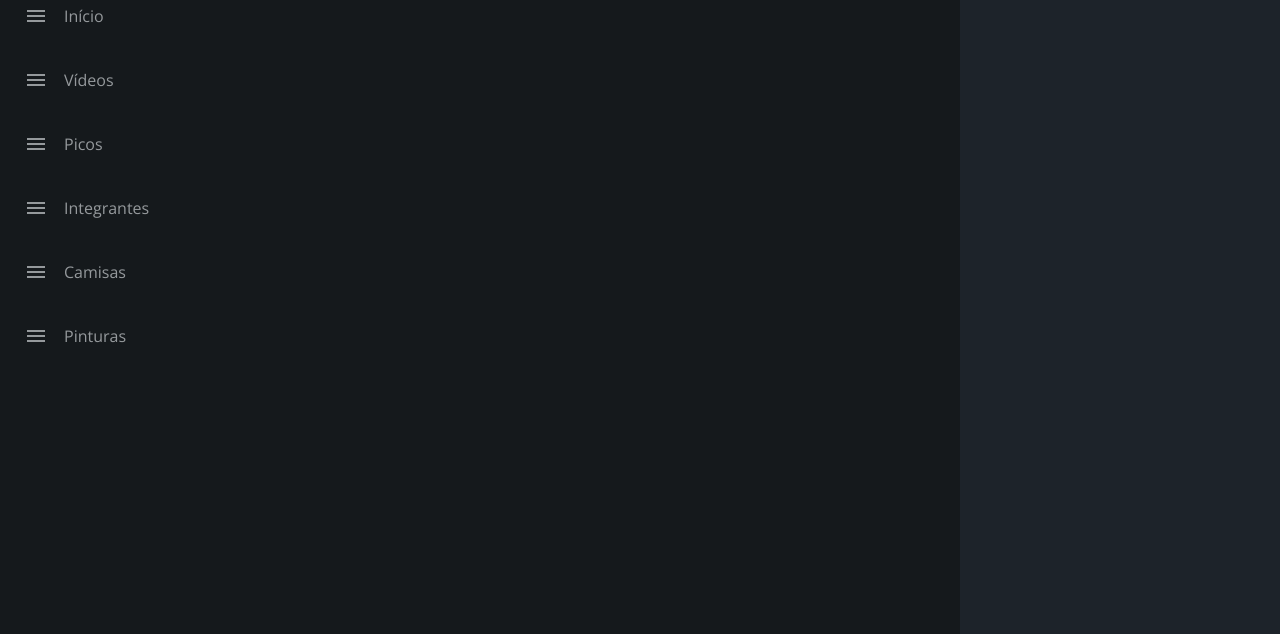
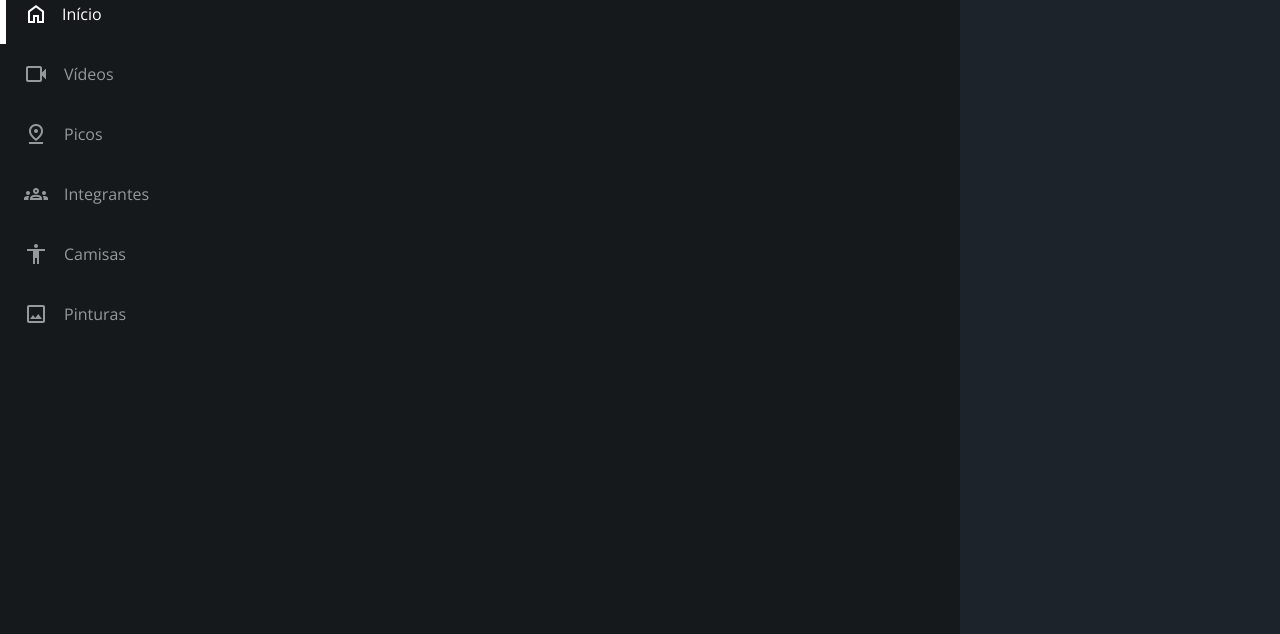
Before and after one commit to mthquevedo/Desenvolvimento-Mobile-e-Desk---Comunidade-de-Skate-, a plain HTML site: page index.html in a window 1280 px wide. Shown: the part 222-856 px from the top of the page. Drawn offline with nearby package versions, Linux system fonts and the light colour scheme.

Commit message:
Customização do menu lateral

```diff
--- a/css/style.css
+++ b/css/style.css
@@ -32,11 +32,17 @@ body {
 }
 
 .menu_lateral_link {
-    height: 64px;
+    height: 60px;
     color: #95999C;
     padding-left: 64px;
     display: flex;
     align-items: center;
+}
+
+.menu_lateral_link--ativo {
+    color: #ffffff;
+    padding-left: 56px;
+    border-left: 6px solid #ffffff;
 }
 
 .material-symbols-outlined {
--- a/index.html
+++ b/index.html
@@ -25,18 +25,18 @@
     </header>
     <nav class="menu_lateral">
         <img src="img/logo.svg" alt="Logotipo da HZC" class="menu_lateral_logo">
-        <a href="#" class="menu_lateral_link"><span id="icon-menu" class="material-symbols-outlined">&#xe5d2</span>
-            Início</a>
-        <a href="#" class="menu_lateral_link"><span id="icon-menu" class="material-symbols-outlined">&#xe5d2</span>
-            Vídeos</a>
-        <a href="#" class="menu_lateral_link"><span id="icon-menu" class="material-symbols-outlined">&#xe5d2</span>
-            Picos</a>
-        <a href="#" class="menu_lateral_link"><span id="icon-menu" class="material-symbols-outlined">&#xe5d2</span>
-            Integrantes</a>
-        <a href="#" class="menu_lateral_link"><span id="icon-menu" class="material-symbols-outlined">&#xe5d2</span>
-            Camisas</a>
-        <a href="#" class="menu_lateral_link"><span id="icon-menu" class="material-symbols-outlined">&#xe5d2</span>
-            Pinturas</a>
+        <a href="#" class="menu_lateral_link menu_lateral_link--ativo"><span id="icon-menu"
+                class="material-symbols-outlined">&#xe88a</span>Início</a>
+        <a href="#" class="menu_lateral_link"><span id="icon-menu"
+                class="material-symbols-outlined">&#xe04b</span>Vídeos</a>
+        <a href="#" class="menu_lateral_link"><span id="icon-menu"
+                class="material-symbols-outlined">&#xe55e</span>Picos</a>
+        <a href="#" class="menu_lateral_link"><span id="icon-menu"
+                class="material-symbols-outlined">&#xf233</span>Integrantes</a>
+        <a href="#" class="menu_lateral_link"><span id="icon-menu"
+                class="material-symbols-outlined">&#xe84e</span>Camisas</a>
+        <a href="#" class="menu_lateral_link"><span id="icon-menu"
+                class="material-symbols-outlined">&#xe3f4</span>Pinturas</a>
     </nav>
 </body>
 
```
